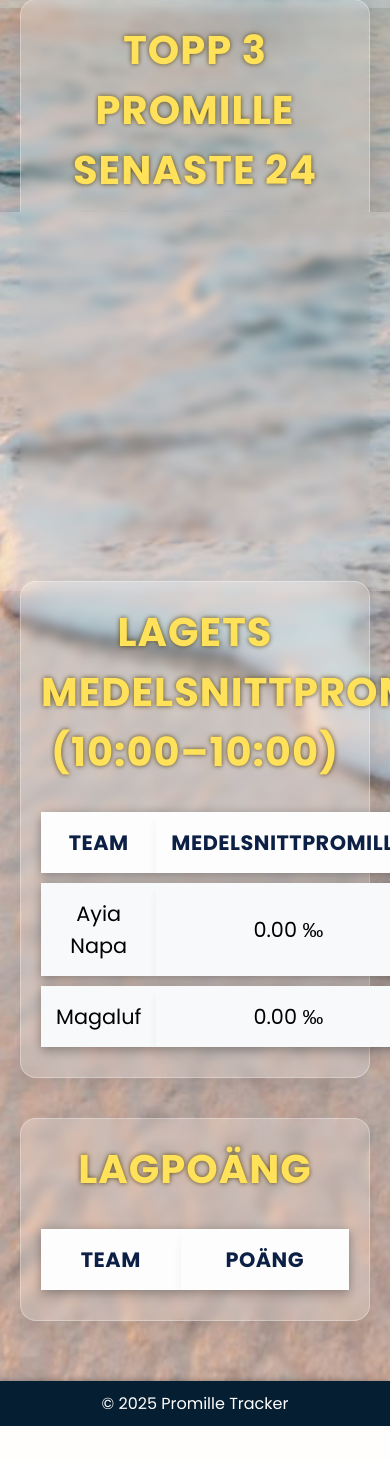
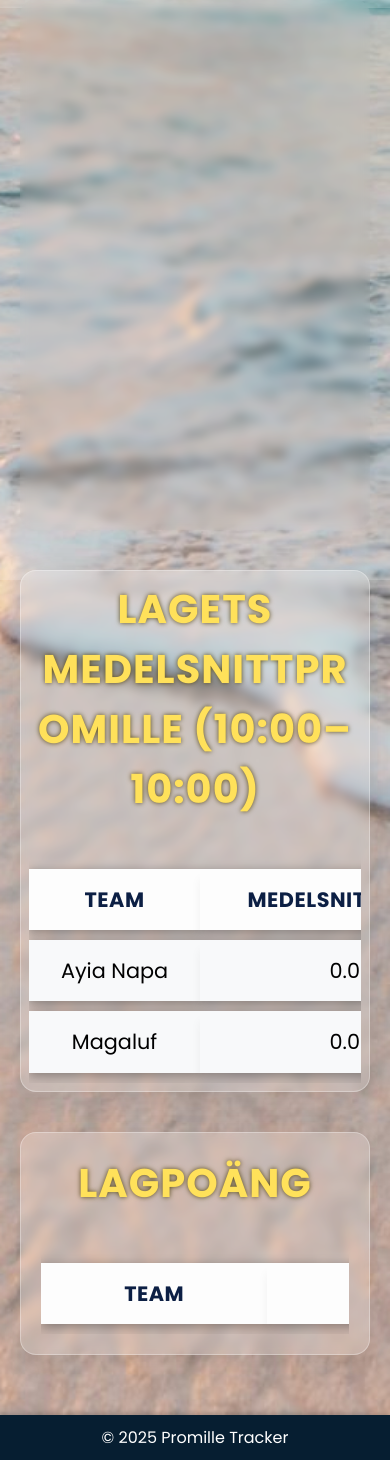
Before and after one commit to dontagner/Promille, a PHP site: page / in a window 390 px wide; the page is wider, and only the part inside the window is pictured. Shown: the part 1797-3257 px from the top of that part. Before the commit the page ends 3223 px from the top of that part, so only its background shows below. Run offline with PHP 8.4, Linux system fonts and the light colour scheme; data comes from the database, SQL or seed files in the repository; data that the repository does not hold is empty.

Commit message:
KLART ALLT

```diff
--- a/index.php
+++ b/index.php
@@ -7,7 +7,7 @@
     <meta charset="UTF-8">
     <meta name="viewport" content="width=device-width, initial-scale=1.0">
     <title>Promille leaderboard</title>
-    <link rel="stylesheet" href="style.css"> <!-- Lägg till din CSS-fil här -->
+    <link rel="stylesheet" href="style.css?v=2"> <!-- Lägg till din CSS-fil här -->
     <link rel="icon" type="image/x-icon" href="bilder/favicon/favicon.ico">
 <link rel="icon" type="image/png" sizes="32x32" href="bilder/favicon/favicon-32x32.png">
 <link rel="icon" type="image/png" sizes="16x16" href="bilder/favicon/favicon-16x16.png">
@@ -207,6 +207,7 @@
 
 <div class="top-promille-leaderboard">
     <h2>Topp 3 promille senaste 24 timmarna</h2>
+    <div class="top-promille-scroll">
     <table>
         <thead>
             <tr>
@@ -220,11 +221,13 @@
             <tr><td colspan="4">Laddar data...</td></tr>
         </tbody>
     </table>
+    </div>
 </div>
 
 
 <div class="team-day-avg-leaderboard">
     <h2>Lagets medelsnittpromille (10:00–10:00)</h2>
+    <div class="team-day-avg-scroll">
     <table>
         <thead>
             <tr>
@@ -236,10 +239,12 @@
             <tr><td colspan="2">Laddar data...</td></tr>
         </tbody>
     </table>
+    </div>
 </div>
 
 <div class="team-points-leaderboard">
     <h2>Lagpoäng</h2>
+    <div class="team-points-scroll">
     <table>
         <thead>
             <tr>
@@ -251,6 +256,7 @@
             <tr><td colspan="2">Laddar data...</td></tr>
         </tbody>
     </table>
+    </div>
 </div>
     </main>
 
--- a/style.css
+++ b/style.css
@@ -349,7 +349,6 @@
 
 
 
-
 /* Formulär-specifik styling */
 .add-drink-form {
     max-width: 600px;
@@ -1097,6 +1096,10 @@
     backdrop-filter: blur(5px);
     -webkit-backdrop-filter: blur(5px);
     border: 1px solid rgba(255, 255, 255, 0.3);
+    white-space: normal;
+    word-break: break-word;
+    font-size: 1.1rem;
+    padding: 8px;
 }
 
 .team-day-avg-leaderboard h2 {
@@ -1512,3 +1515,60 @@
     box-shadow: 0 -2px 5px rgba(0, 0, 0, 0.2);
 
 }
+
+
+
+
+/* Gör top-promille-leaderboard scrollbar på små skärmar */
+.top-promille-scroll {
+    width: 100%;
+    overflow-x: unset;
+    white-space: normal;
+}
+@media (max-width: 768px) {
+    .top-promille-scroll {
+        display: block;
+        overflow-x: auto;
+        white-space: nowrap;
+    }
+    .top-promille-scroll table {
+        min-width: 500px;
+        width: max-content;
+    }
+}
+
+/* Gör team-day-avg-leaderboard scrollbar på små skärmar */
+.team-day-avg-scroll {
+    width: 100%;
+    overflow-x: unset;
+    white-space: normal;
+}
+@media (max-width: 768px) {
+    .team-day-avg-scroll {
+        display: block;
+        overflow-x: auto;
+        white-space: nowrap;
+    }
+    .team-day-avg-scroll table {
+        min-width: 500px;
+        width: max-content;
+    }
+}
+
+/* Gör team-points-leaderboard scrollbar på små skärmar */
+.team-points-scroll {
+    width: 100%;
+    overflow-x: unset;
+    white-space: normal;
+}
+@media (max-width: 768px) {
+    .team-points-scroll {
+        display: block;
+        overflow-x: auto;
+        white-space: nowrap;
+    }
+    .team-points-scroll table {
+        min-width: 500px;
+        width: max-content;
+    }
+}
```
